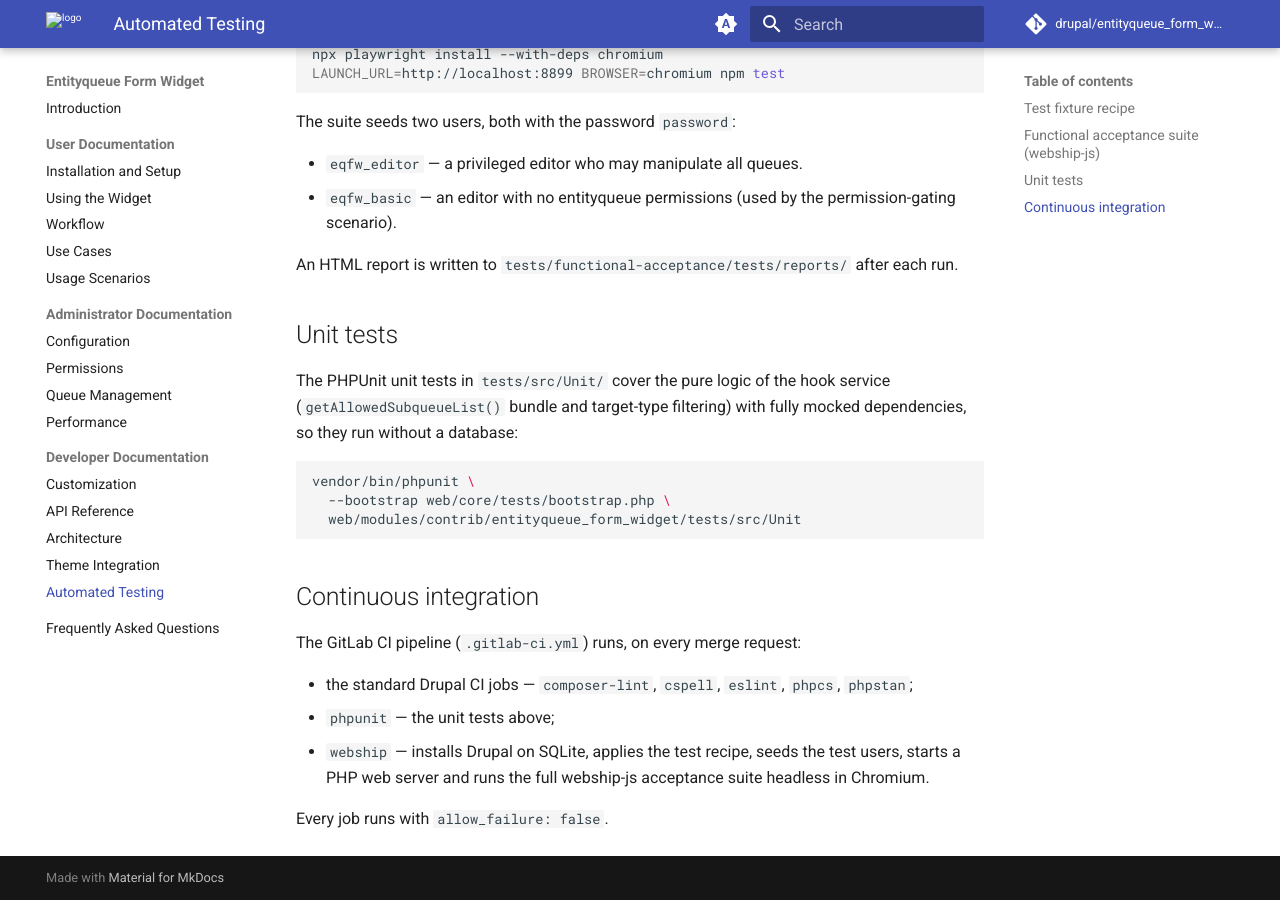
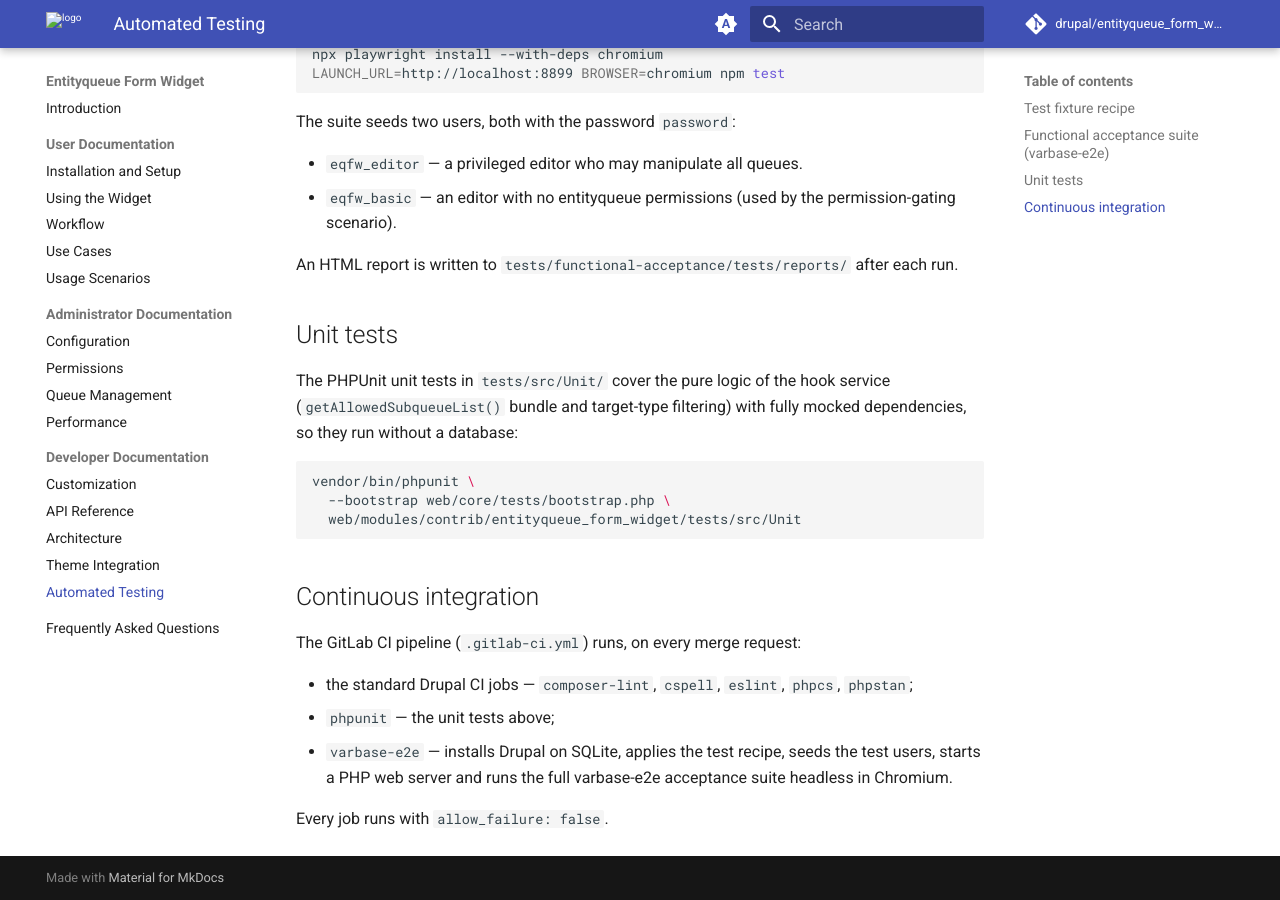
Before and after one commit to Vardot/entityqueue_form_widget, an MkDocs documentation site: the page built from docs/3-developers/4-automated-testing.md, in a window 1280 px wide and 900 px high, scrolled down 1133 px. Built offline with MkDocs 1.6.1 and Material for MkDocs 9.7.7, drawn with Linux system fonts in a browser that asks for light colours; some of the changed text lies outside the part shown.

Commit message:
task: #3616115 Switch the Entityqueue Form Widget functional testing suite to Varbase E2E

````diff
--- a/.gitlab-ci.yml
+++ b/.gitlab-ci.yml
@@ -17,14 +17,14 @@ phpstan:
   allow_failure: false
 phpunit:
   allow_failure: false
-# Automated Functional Testing with webship-js (Playwright + Cucumber-js).
+# Automated Functional Testing with varbase-e2e (Playwright + Cucumber-js).
 #
 # Installs Drupal on SQLite from the composer-job artifacts, applies the
 # entityqueue_form_widget_test recipe (test users/roles/subqueues/fixture
 # content ship as recipe content + config -- no separate seed scripts),
 # serves the site via drush runserver and runs the Gherkin acceptance
 # suite headless in Chromium.
-webship:
+varbase-e2e:
   stage: test
   allow_failure: false
   image:
@@ -63,7 +63,7 @@ webship:
   - cd "$CI_PROJECT_DIR/tests"
   - npm install
   - npx playwright install --with-deps chromium || npx playwright install chromium
-  - LAUNCH_URL="$LAUNCH_URL" BROWSER=chromium HEADLESS=true SLOW_MO=0 WEBSHIP_REPORT_ARGS="--json reports/cucumber_report.json
+  - LAUNCH_URL="$LAUNCH_URL" BROWSER=chromium HEADLESS=true SLOW_MO=0 VARBASE_E2E_REPORT_ARGS="--json reports/cucumber_report.json
     --out reports/cucumber_report.html" npm test
   artifacts:
     when: always
--- a/docs/3-developers/4-automated-testing.md
+++ b/docs/3-developers/4-automated-testing.md
@@ -5,7 +5,7 @@ test fixture recipe.
 
 | Layer | Tooling | Location |
 | --- | --- | --- |
-| Functional acceptance (BDD) | [webship-js](https://webship.co) (Playwright + Cucumber-js) | `tests/functional-acceptance/` |
+| Functional acceptance (BDD) | [varbase-e2e](https://varbase-e2e.co) (Playwright + Cucumber-js) | `tests/functional-acceptance/` |
 | Unit | PHPUnit | `tests/src/Unit/` |
 | Test fixtures | Drupal recipe | `tests/recipes/entityqueue_form_widget_test/` |
 
@@ -23,7 +23,7 @@ Apply it to an installed site with:
 drush recipe web/modules/contrib/entityqueue_form_widget/tests/recipes/entityqueue_form_widget_test
 ```
 
-## Functional acceptance suite (webship-js)
+## Functional acceptance suite (varbase-e2e)
 
 The `.feature` files under `tests/functional-acceptance/features/` describe the
 [usage scenarios](../1-users/4-usage-scenarios.md) in plain-English Gherkin and
@@ -74,8 +74,8 @@ The GitLab CI pipeline (`.gitlab-ci.yml`) runs, on every merge request:
 - the standard Drupal CI jobs — `composer-lint`, `cspell`, `eslint`, `phpcs`,
   `phpstan`;
 - `phpunit` — the unit tests above;
-- `webship` — installs Drupal on SQLite, applies the test recipe, seeds the
-  test users, starts a PHP web server and runs the full webship-js acceptance
+- `varbase-e2e` — installs Drupal on SQLite, applies the test recipe, seeds the
+  test users, starts a PHP web server and runs the full varbase-e2e acceptance
   suite headless in Chromium.
 
 Every job runs with `allow_failure: false`.
````
Also changed, not shown: docs/1-users/4-usage-scenarios.md (+1 -1 lines), .cspell.json, 2 other files.
